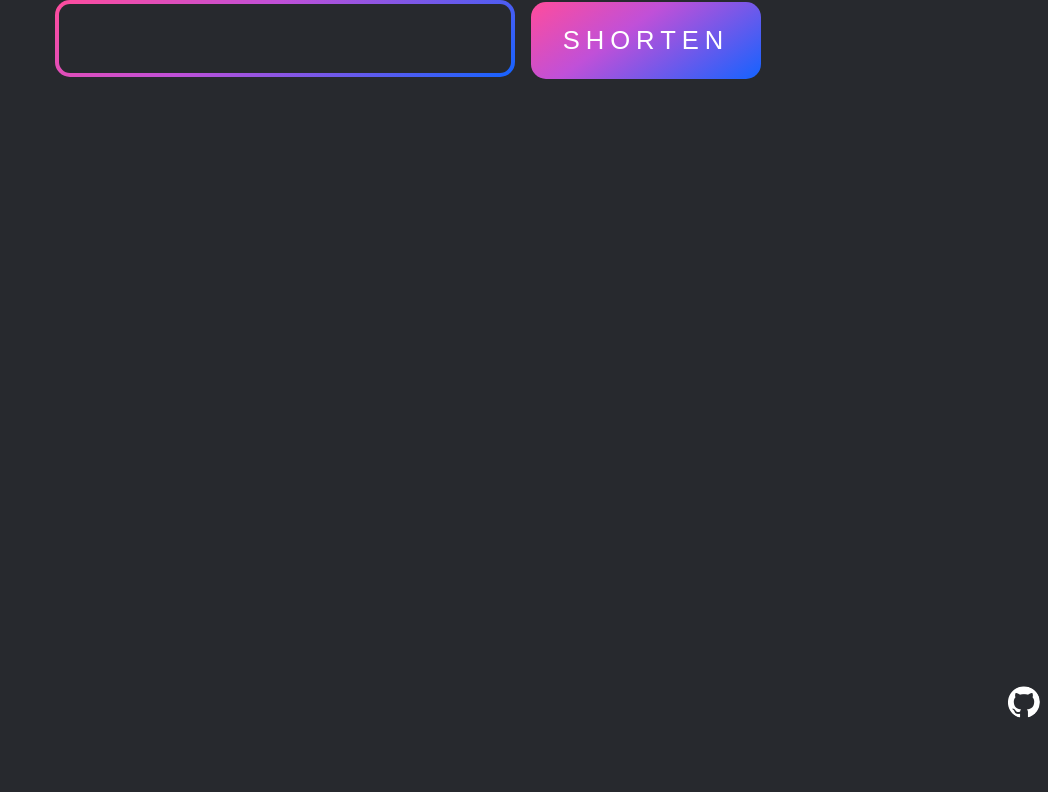
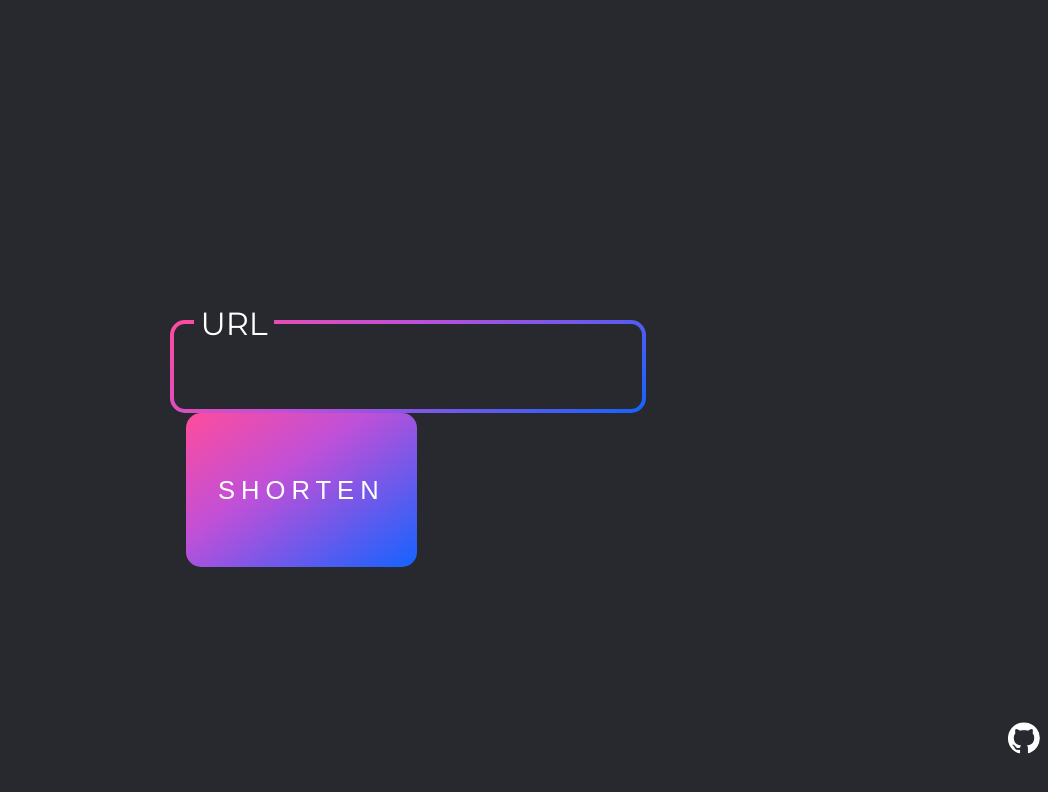
Before and after one commit to zachstence/url-shortener, a React (Create React App) app in the folder ui/: page / in a window 1280 px wide. Shown: the top 792 px of the page, without its empty margins (232-1280 px from the left). Built offline with nearby package versions, Linux system fonts and the light colour scheme.

Commit message:
feat: add label to URL

```diff
--- a/ui/src/components/Shorten/Shorten.scss
+++ b/ui/src/components/Shorten/Shorten.scss
@@ -1,9 +1,23 @@
 @import "../../global";
 
 .shorten {
-    input {
-        outline: none;
-        font-size: unset;
+    margin-top: 10rem;
+    .input-group {
+        input {
+            outline: none;
+            font-size: unset;
+        }
+
+        position: relative;
+        label {
+            position: absolute;
+            top: -0.5rem;
+            left: 0.75rem;
+            padding: 0 0.2rem;
+            margin-bottom: 1rem;
+            z-index: 1;
+            background-color: $dark-gray;
+        }
     }
 
     button {
@@ -29,7 +43,7 @@
             linear-gradient($dark-gray, $dark-gray) padding-box, /*this is your grey background*/
             $gradient border-box;
         color: white;
-        padding: 0.5rem;
+        padding: 0.75rem;
         border: 4px solid transparent;
         border-radius: 15px;
     }
--- a/ui/src/components/Shorten/Shorten.tsx
+++ b/ui/src/components/Shorten/Shorten.tsx
@@ -20,7 +20,10 @@ const Shorten: React.FC = () => {
 
     return (
         <div className="shorten">
-            <input className="gradient-border" type="text" value={url} onChange={e => setUrl(e.target.value)} />
+            <div className="input-group">
+                <label htmlFor="url">URL</label>
+                <input id="url" className="gradient-border" type="text" value={url} onChange={e => setUrl(e.target.value)} />
+            </div>
             <button type="button" onClick={onClick}>SHORTEN</button>
             <a href={short} className="short">{short}</a>
         </div>
```
Also changed, not shown: 1 other file (tests, documents, lock files or other folders).
